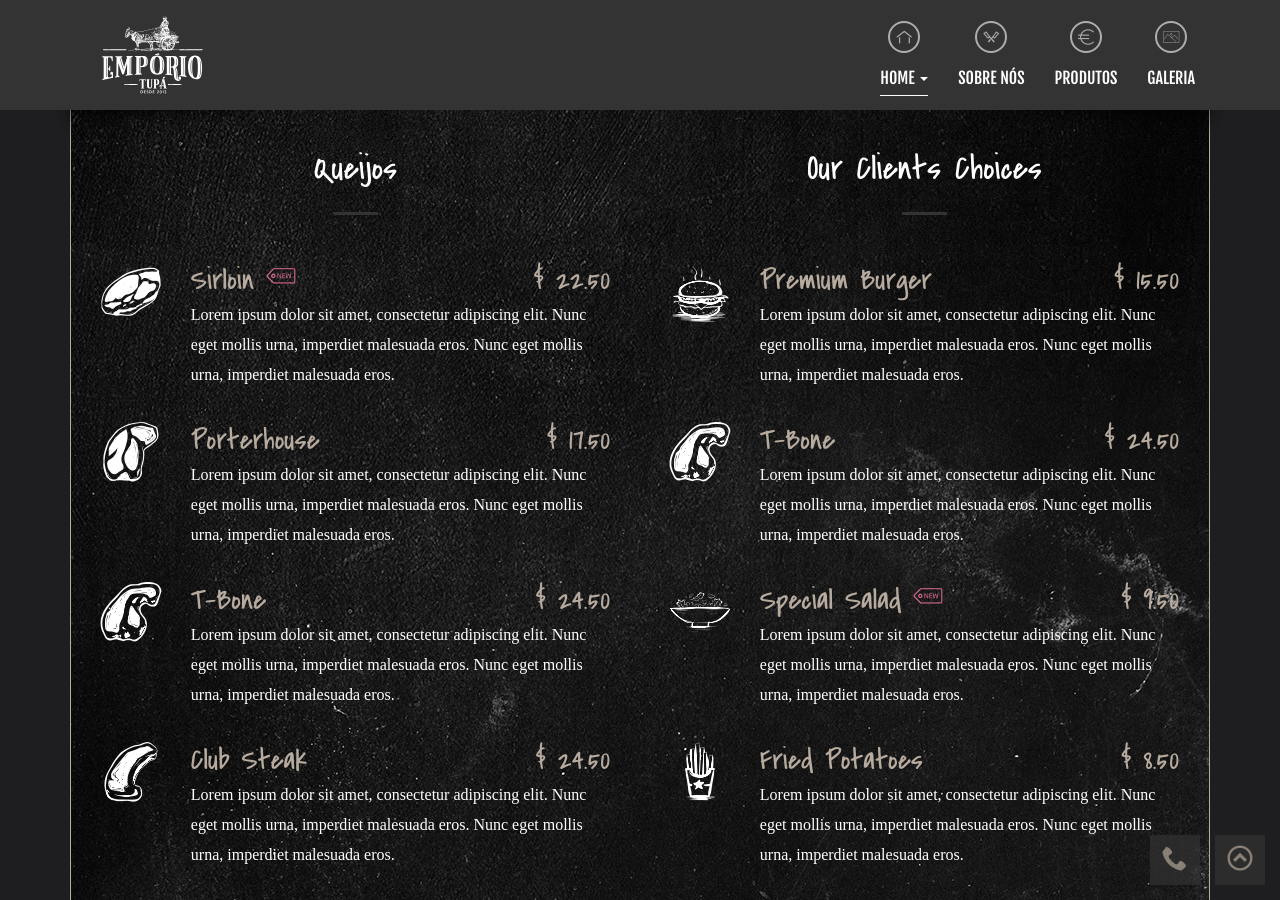
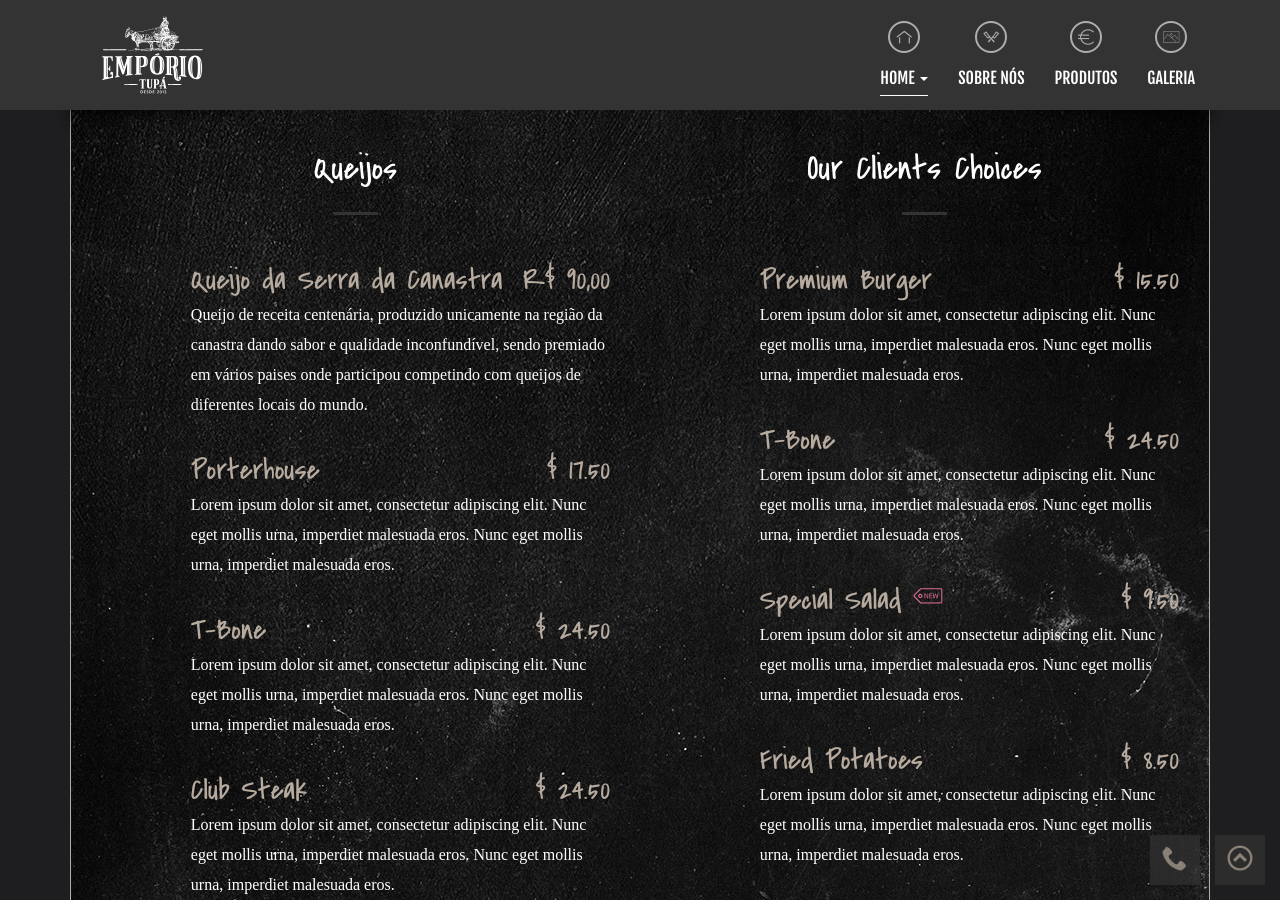
Before and after one commit to fmkoba/tupa, a Jekyll site: the page built from index.md, in a window 1280 px wide and 900 px high, scrolled down 2071 px. Built offline with Jekyll 4.4.1, drawn with Linux system fonts in a browser that asks for light colours; some web fonts are replaced.

Commit message:
mudanças de texto e layout

```diff
--- a/_layouts/base.html
+++ b/_layouts/base.html
@@ -113,25 +113,25 @@
                                 <ul>
                                     <li class="col-xs-12">
                                         <div class="our-menu-food-icon col-md-2 col-xs-12 text-center">
-                                            <i class="icon-sirloin"></i>
+                                         <!--    <i class="icon-sirloin"></i> -->
                                         </div>
-                                        <div class="our-menu-food-desc col-md-10 col-xs-12">
-                                            <h4>Sirloin <i class="our-menu-food-new-offer icon-new-offer"></i> <span class="our-menu-food-price">$ 22.50</span></h4>
-                                            <p class="text">Lorem ipsum dolor sit amet, consectetur adipiscing elit. Nunc eget mollis urna, imperdiet malesuada eros. Nunc eget mollis urna, imperdiet malesuada eros.</p>
+                                        <div class="our-menu-food-desc col-md-10 col-xs-10">
+                                            <h4>Queijo da Serra da Canastra <!-- <i class="our-menu-food-new-offer icon-new-offer"></i> --> <span class="our-menu-food-price">R$ 90,00</span></h4>
+                                            <p class="text">Queijo de receita centenária, produzido unicamente na região da canastra dando sabor e qualidade inconfundível, sendo premiado em vários paises onde participou competindo com queijos de diferentes locais do mundo.</p>
                                         </div>
                                     </li>
                                     <li class="col-xs-12">
                                         <div class="our-menu-food-icon col-md-2 col-xs-12 text-center">
-                                            <i class="icon-porterhouse"></i>
+                                       <!--      <i class="icon-porterhouse"></i> -->
                                         </div>
-                                        <div class="our-menu-food-desc col-md-10 col-xs-12">
+                                        <div class="our-menu-food-desc col-md-10 col-xs-10">
                                             <h4>Porterhouse <span class="our-menu-food-price">$ 17.50</span></h4>
                                             <p class="text">Lorem ipsum dolor sit amet, consectetur adipiscing elit. Nunc eget mollis urna, imperdiet malesuada eros. Nunc eget mollis urna, imperdiet malesuada eros.</p>
                                         </div>
                                     </li>
                                     <li class="col-xs-12">
-                                        <div class="our-menu-food-icon col-md-2 col-xs-12 text-center">
-                                            <i class="icon-tbone"></i>
+                                        <div class="our-menu-food-icon col-md-2 col-xs-10 text-center">
+                                          <!--   <i class="icon-tbone"></i> -->
                                         </div>
                                         <div class="our-menu-food-desc col-md-10 col-xs-12">
                                             <h4>T-Bone <span class="our-menu-food-price">$ 24.50</span></h4>
@@ -139,18 +139,18 @@
                                         </div>
                                     </li>
                                     <li class="col-xs-12">
-                                        <div class="our-menu-food-icon col-md-2 col-xs-12 text-center">
-                                            <i class="icon-club-steak"></i>
-                                        </div>
+                                        <div class="our-menu-food-icon col-md-2 col-xs-10 text-center">
+<!--                                             <i class="icon-club-steak"></i>
+ -->                                        </div>
                                         <div class="our-menu-food-desc col-md-10 col-xs-12">
                                             <h4>Club Steak <span class="our-menu-food-price">$ 24.50</span></h4>
                                             <p class="text">Lorem ipsum dolor sit amet, consectetur adipiscing elit. Nunc eget mollis urna, imperdiet malesuada eros. Nunc eget mollis urna, imperdiet malesuada eros.</p>
                                         </div>
                                     </li>
                                     <li class="col-xs-12">
-                                        <div class="our-menu-food-icon col-md-2 col-xs-12 text-center">
-                                            <i class="icon-short-ribs"></i>
-                                        </div>
+                                        <div class="our-menu-food-icon col-md-2 col-xs-10 text-center">
+<!--                                             <i class="icon-short-ribs"></i>
+ -->                                        </div>
                                         <div class="our-menu-food-desc col-md-10 col-xs-12">
                                             <h4>Short Ribs <i class="our-menu-food-new-offer icon-new-offer"></i> <span class="our-menu-food-price">$ 18.50</span></h4>
                                             <p class="text">Lorem ipsum dolor sit amet, consectetur adipiscing elit. Nunc eget mollis urna, imperdiet malesuada eros. Nunc eget mollis urna, imperdiet malesuada eros.</p>
@@ -162,27 +162,27 @@
                                 <h3>Our Clients Choices</h3>
                                 <ul>
                                     <li class="col-xs-12">
-                                        <div class="our-menu-food-icon col-md-2 col-xs-12 text-center">
-                                            <i class="icon-premium-burger"></i>
-                                        </div>
+                                        <div class="our-menu-food-icon col-md-2 col-xs-10 text-center">
+<!--                                             <i class="icon-premium-burger"></i>
+ -->                                        </div>
                                         <div class="our-menu-food-desc col-md-10 col-xs-12">
                                             <h4>Premium Burger <span class="our-menu-food-price">$ 15.50</span></h4>
                                             <p class="text">Lorem ipsum dolor sit amet, consectetur adipiscing elit. Nunc eget mollis urna, imperdiet malesuada eros. Nunc eget mollis urna, imperdiet malesuada eros.</p>
                                         </div>
                                     </li>
                                     <li class="col-xs-12">
-                                        <div class="our-menu-food-icon col-md-2 col-xs-12 text-center">
-                                            <i class="icon-tbone"></i>
-                                        </div>
+                                        <div class="our-menu-food-icon col-md-2 col-xs-10 text-center">
+<!--                                             <i class="icon-tbone"></i>
+ -->                                        </div>
                                         <div class="our-menu-food-desc col-md-10 col-xs-12">
                                             <h4>T-Bone <span class="our-menu-food-price">$ 24.50</span></h4>
                                             <p class="text">Lorem ipsum dolor sit amet, consectetur adipiscing elit. Nunc eget mollis urna, imperdiet malesuada eros. Nunc eget mollis urna, imperdiet malesuada eros.</p>
                                         </div>
                                     </li>
                                     <li class="col-xs-12">
-                                        <div class="our-menu-food-icon col-md-2 col-xs-12 text-center">
-                                            <i class="icon-special-salad"></i>
-                                        </div>
+                                        <div class="our-menu-food-icon col-md-2 col-xs-10 text-center">
+<!--                                             <i class="icon-special-salad"></i>
+ -->                                        </div>
                                         <div class="our-menu-food-desc col-md-10 col-xs-12">
                                             <h4>Special Salad <i class="our-menu-food-new-offer icon-new-offer"></i> <span class="our-menu-food-price">$ 9.50</span></h4>
                                             <p class="text">Lorem ipsum dolor sit amet, consectetur adipiscing elit. Nunc eget mollis urna, imperdiet malesuada eros. Nunc eget mollis urna, imperdiet malesuada eros.</p>
@@ -190,17 +190,17 @@
                                     </li>
                                     <li class="col-xs-12">
                                         <div class="our-menu-food-icon col-md-2 col-xs-12 text-center">
-                                            <i class="icon-fried-potatoes-sticks"></i>
-                                        </div>
-                                        <div class="our-menu-food-desc col-md-10 col-xs-12">
+<!--                                             <i class="icon-fried-potatoes-sticks"></i>
+ -->                                        </div>
+                                        <div class="our-menu-food-desc col-md-10 col-xs-10">
                                             <h4>Fried Potatoes <span class="our-menu-food-price">$ 8.50</span></h4>
                                             <p class="text">Lorem ipsum dolor sit amet, consectetur adipiscing elit. Nunc eget mollis urna, imperdiet malesuada eros. Nunc eget mollis urna, imperdiet malesuada eros.</p>
                                         </div>
                                     </li>
                                     <li class="col-xs-12">
-                                        <div class="our-menu-food-icon col-md-2 col-xs-12 text-center">
-                                            <i class="icon-hot-bread"></i>
-                                        </div>
+                                        <div class="our-menu-food-icon col-md-2 col-xs-10 text-center">
+<!--                                             <i class="icon-hot-bread"></i>
+ -->                                        </div>
                                         <div class="our-menu-food-desc col-md-10 col-xs-12">
                                             <h4>Hot Bread <span class="our-menu-food-price">$ 3.50</span></h4>
                                             <p class="text">Lorem ipsum dolor sit amet, consectetur adipiscing elit. Nunc eget mollis urna, imperdiet malesuada eros. Nunc eget mollis urna, imperdiet malesuada eros.</p>
```
